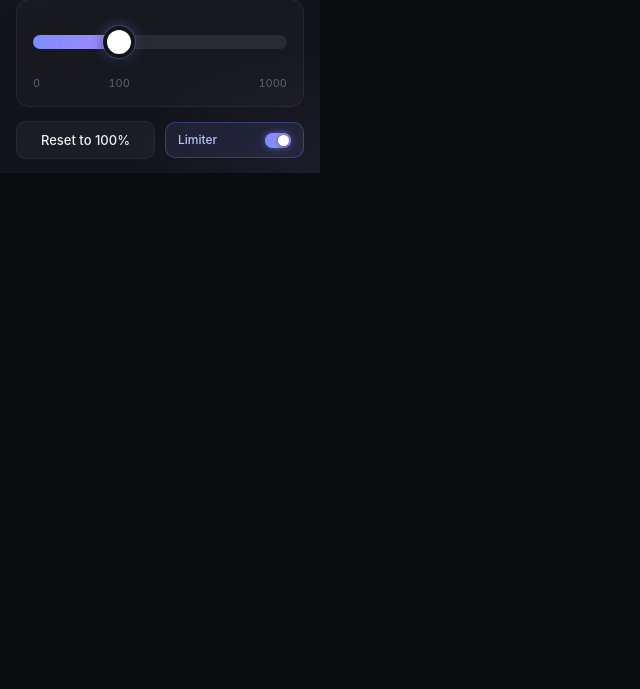
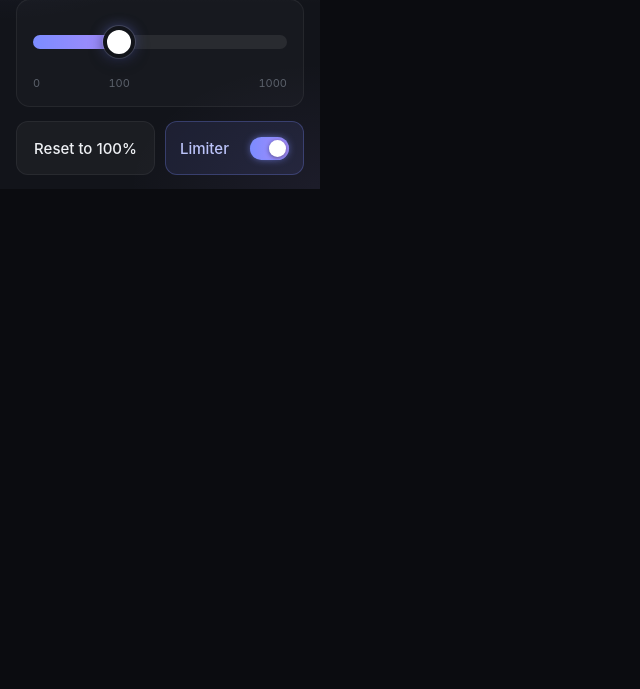
Before and after one commit to BartekBanas/volume-master, a website with bundled scripts: page public/popup.html in a window 1280 px wide. Shown: the part 111-800 px from the top of the page, without its empty margins (0-640 px from the left). Built offline with nearby package versions, Linux system fonts and the light colour scheme; no server answers; files whose address does not match are found by name.

Commit message:
Make the reset/limiter buttons bigger

```diff
--- a/public/popup.css
+++ b/public/popup.css
@@ -248,7 +248,7 @@ input[type="range"]:focus-visible::-webkit-slider-thumb {
 
 footer {
   display: flex;
-  align-items: center;
+  align-items: stretch;
   gap: 10px;
 }
 
@@ -260,9 +260,10 @@ footer {
   gap: 8px;
   flex: 1;
   min-width: 0;
-  padding: 9px 12px;
-  border-radius: 10px;
-  font-size: 12px;
+  min-height: 54px;
+  padding: 14px 14px;
+  border-radius: 12px;
+  font-size: 15px;
   font-weight: 500;
   color: var(--muted);
   background: rgba(255, 255, 255, 0.03);
@@ -320,8 +321,8 @@ footer {
 .switch {
   position: relative;
   flex: none;
-  width: 26px;
-  height: 15px;
+  width: 39px;
+  height: 23px;
   margin-left: auto;
   border-radius: 999px;
   background: rgba(255, 255, 255, 0.09);
@@ -331,10 +332,10 @@ footer {
 
 .knob {
   position: absolute;
-  top: 2px;
-  left: 2px;
-  width: 11px;
-  height: 11px;
+  top: 3px;
+  left: 3px;
+  width: 17px;
+  height: 17px;
   border-radius: 50%;
   background: color-mix(in srgb, var(--text) 65%, transparent);
   transition: transform 0.22s var(--ease), background var(--tint), box-shadow var(--tint);
@@ -348,7 +349,7 @@ footer {
 }
 
 .limiter:has(input:checked) .knob {
-  transform: translateX(11px);
+  transform: translateX(16px);
   background: #fff;
   box-shadow: 0 1px 4px rgba(0, 0, 0, 0.45);
 }
@@ -356,13 +357,16 @@ footer {
 button {
   flex: 1;
   min-width: 0;
-  padding: 9px 12px;
-  border-radius: 10px;
+  min-height: 54px;
+  padding: 14px 14px;
+  border-radius: 12px;
   border: 1px solid var(--panel-edge);
   background: rgba(255, 255, 255, 0.04);
   color: var(--text);
   font: inherit;
+  font-size: 15px;
   font-weight: 500;
+  white-space: nowrap;
   cursor: pointer;
   transition: background 0.15s, border-color 0.15s, transform 0.1s var(--ease);
 }
```
